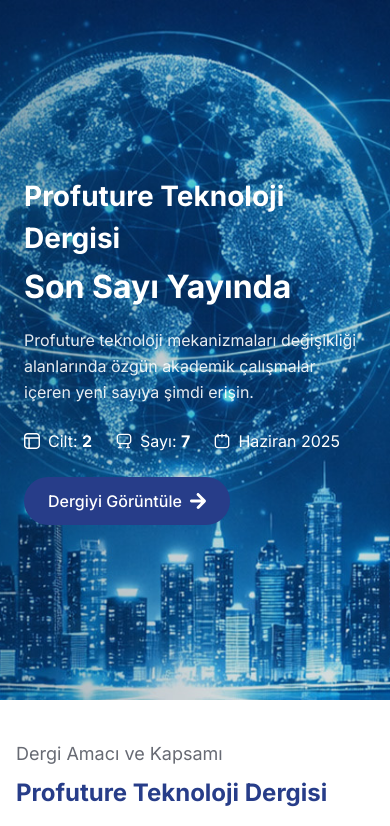
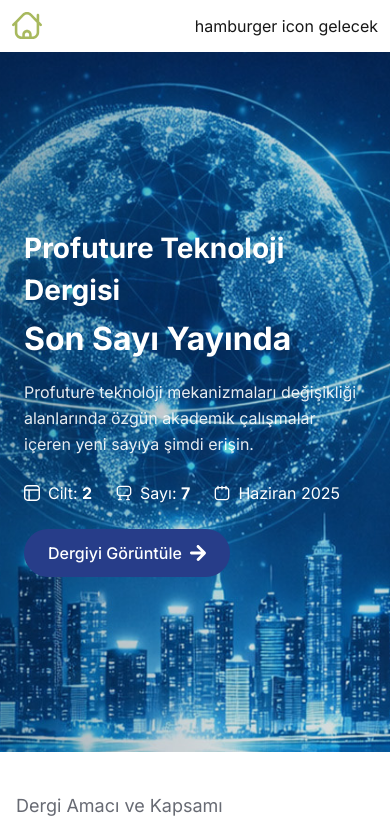
Before and after one commit to fatihbayramm/zeplin-case, a Next.js app: page / in a window 390 px wide. Shown: the top 826 px of the page. Built offline with nearby package versions, Linux system fonts and the light colour scheme.

Commit message:
hamburger menu

```diff
--- a/components/common/Header.tsx
+++ b/components/common/Header.tsx
@@ -1,6 +1,14 @@
+"use client";
 import Image from "next/image";
 import Link from "next/link";
+import { useEffect, useState } from "react";
 export default function Header() {
+  const [isMobile, setIsMobile] = useState(false);
+
+  useEffect(() => {
+    setIsMobile(window.innerWidth < 1024);
+  }, []);
+
   return (
     <header className="sticky top-0 z-1000">
       <div className="flex">
@@ -66,6 +74,17 @@
           </div>
         </div>
       </div>
+
+      {isMobile && (
+        <div className="bg-white flex items-center justify-between p-3">
+          <div>
+            <Link href="/">
+              <Image src="/icons/home_2.svg" alt="Home" width={30} height={30} />
+            </Link>
+          </div>
+          <div>hamburger icon gelecek</div>
+        </div>
+      )}
     </header>
   );
 }
```
